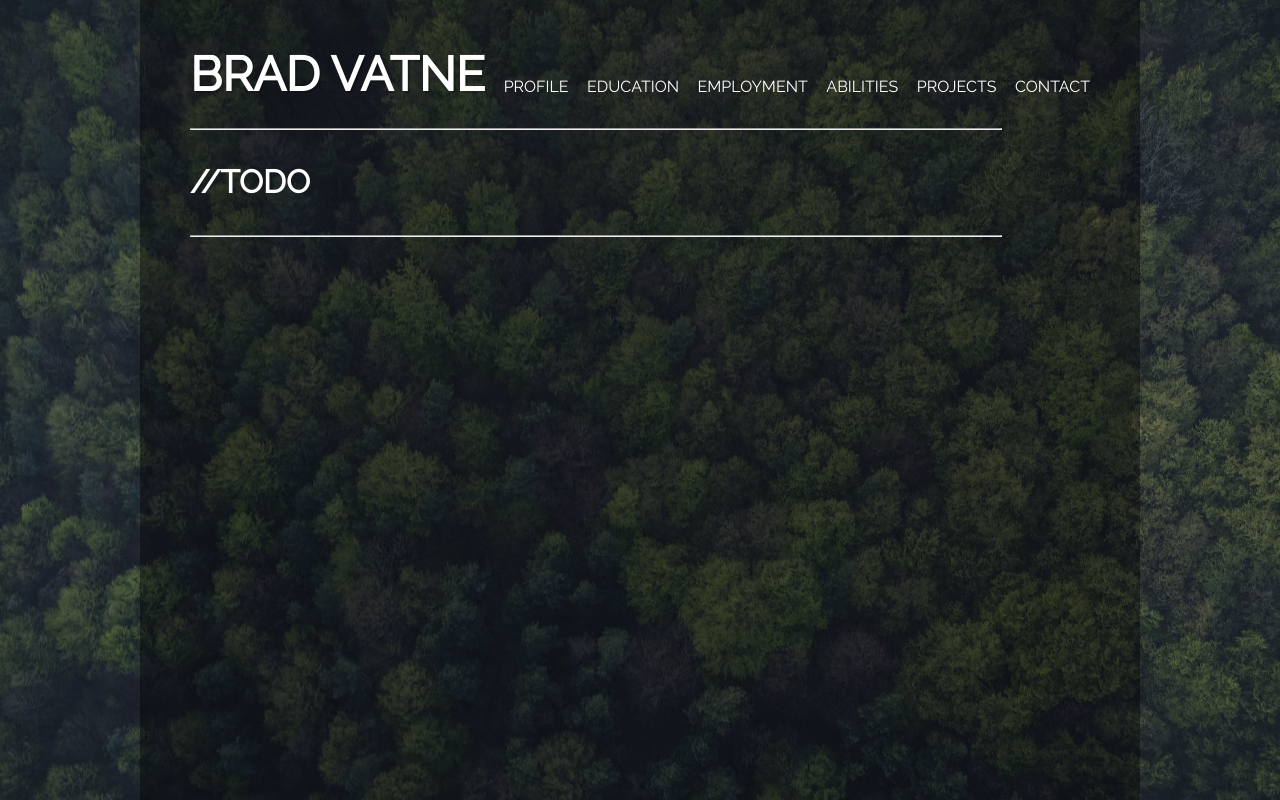
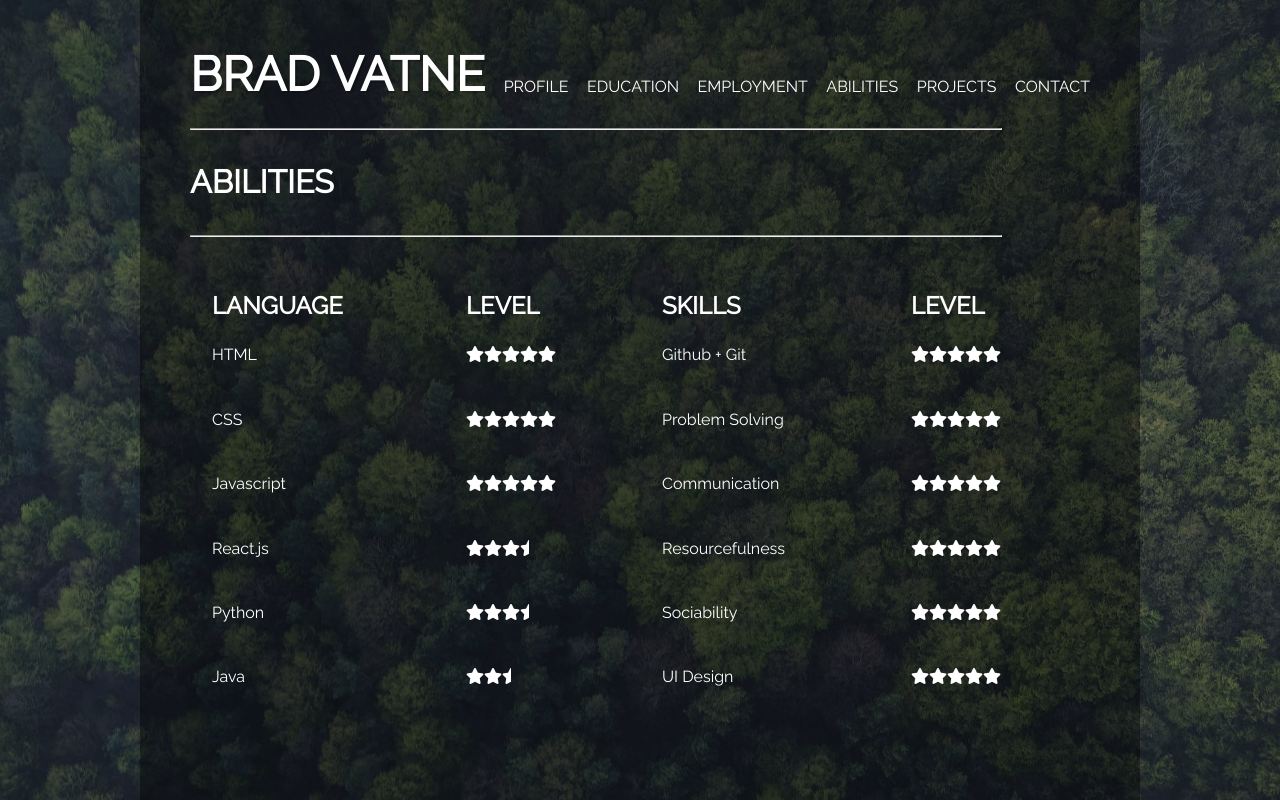
Before and after one commit to bradvatne/interactive-resume, a React (Create React App) app: page /abilities in a window 1280 px wide. Built offline with nearby package versions, Linux system fonts and the light colour scheme.

Commit message:
Added Abilities

```diff
--- a/src/App.css
+++ b/src/App.css
@@ -227,6 +227,23 @@ p {
   justify-content: space-evenly;
 }
 
+td, th{
+  padding: 20px;
+}
+
+th{
+  padding-bottom: 0;
+}
+
+.abilities-container {
+  display: grid;
+  grid-template-columns: 1fr 1fr;
+}
+
+.abilities-container hr{
+  display: none;
+}
+
 @keyframes fadeIn {
   from {
     opacity: 0;
--- a/src/Components/Abilities.js
+++ b/src/Components/Abilities.js
@@ -2,11 +2,77 @@ import React, { Component } from "react";
 
 export class Abilities extends Component {
   render() {
+
     return (
+
       <div className="fadeIn">
+
         <hr />
-        <h2>//TODO</h2>
-        <hr />
+        <h2>ABILITIES</h2>
+        <hr/>
+        <div className="abilities-container">
+        <table>
+        <tr>
+          <th><h3>LANGUAGE</h3></th>
+          <th><h3>LEVEL</h3></th>
+        </tr>
+        <tr>
+        <td>HTML</td>
+        <td><i class="fa fa-star" aria-hidden="true"></i><i class="fa fa-star" aria-hidden="true"></i><i class="fa fa-star" aria-hidden="true"></i><i class="fa fa-star" aria-hidden="true"></i><i class="fa fa-star" aria-hidden="true"></i></td>
+        </tr>
+        <tr>
+        <td>CSS</td>
+        <td><i class="fa fa-star" aria-hidden="true"></i><i class="fa fa-star" aria-hidden="true"></i><i class="fa fa-star" aria-hidden="true"></i><i class="fa fa-star" aria-hidden="true"></i><i class="fa fa-star" aria-hidden="true"></i></td>
+        </tr>
+        <tr>
+        <td>Javascript</td>
+        <td><i class="fa fa-star" aria-hidden="true"></i><i class="fa fa-star" aria-hidden="true"></i><i class="fa fa-star" aria-hidden="true"></i><i class="fa fa-star" aria-hidden="true"></i><i class="fa fa-star" aria-hidden="true"></i></td>
+        </tr>
+        <tr>
+        <td>React.js</td>
+        <td><i class="fa fa-star" aria-hidden="true"></i><i class="fa fa-star" aria-hidden="true"></i><i class="fa fa-star" aria-hidden="true"></i><i class="fa fa-star-half" aria-hidden="true"></i></td>
+        </tr>
+        <tr>
+        <td>Python</td>
+        <td><i class="fa fa-star" aria-hidden="true"></i><i class="fa fa-star" aria-hidden="true"></i><i class="fa fa-star" aria-hidden="true"></i><i class="fa fa-star-half" aria-hidden="true"></i></td>
+        </tr>
+        <tr>
+        <td>Java</td>
+        <td><i class="fa fa-star" aria-hidden="true"></i><i class="fa fa-star" aria-hidden="true"></i><i class="fa fa-star-half" aria-hidden="true"></i></td>
+        </tr>
+        </table>
+        <hr/>
+        <table>
+        <tr>
+          <th><h3>SKILLS</h3></th>
+          <th><h3>LEVEL</h3></th>
+        </tr>
+        <tr>
+        <td>Github + Git</td>
+        <td><i class="fa fa-star" aria-hidden="true"></i><i class="fa fa-star" aria-hidden="true"></i><i class="fa fa-star" aria-hidden="true"></i><i class="fa fa-star" aria-hidden="true"></i><i class="fa fa-star" aria-hidden="true"></i></td>
+        </tr>
+        <tr>
+        <td>Problem Solving</td>
+        <td><i class="fa fa-star" aria-hidden="true"></i><i class="fa fa-star" aria-hidden="true"></i><i class="fa fa-star" aria-hidden="true"></i><i class="fa fa-star" aria-hidden="true"></i><i class="fa fa-star" aria-hidden="true"></i></td>
+        </tr>
+        <tr>
+        <td>Communication</td>
+        <td><i class="fa fa-star" aria-hidden="true"></i><i class="fa fa-star" aria-hidden="true"></i><i class="fa fa-star" aria-hidden="true"></i><i class="fa fa-star" aria-hidden="true"></i><i class="fa fa-star" aria-hidden="true"></i></td>
+        </tr>
+        <tr>
+        <td>Resourcefulness</td>
+        <td><i class="fa fa-star" aria-hidden="true"></i><i class="fa fa-star" aria-hidden="true"></i><i class="fa fa-star" aria-hidden="true"></i><i class="fa fa-star" aria-hidden="true"></i><i class="fa fa-star" aria-hidden="true"></i></td>
+        </tr>
+        <tr>
+        <td>Sociability</td>
+        <td><i class="fa fa-star" aria-hidden="true"></i><i class="fa fa-star" aria-hidden="true"></i><i class="fa fa-star" aria-hidden="true"></i><i class="fa fa-star" aria-hidden="true"></i><i class="fa fa-star" aria-hidden="true"></i></td>
+        </tr>
+        <tr>
+        <td>UI Design</td>
+        <td><i class="fa fa-star" aria-hidden="true"></i><i class="fa fa-star" aria-hidden="true"></i><i class="fa fa-star" aria-hidden="true"></i><i class="fa fa-star" aria-hidden="true"></i><i class="fa fa-star" aria-hidden="true"></i></td>
+        </tr>
+        </table>
+      </div>
       </div>
     );
   }
--- a/src/Media.css
+++ b/src/Media.css
@@ -113,10 +113,23 @@
     font-size: 1.8rem;
   }
 
+  .site-head {
+    margin-bottom: 5px;
+  }
+
   .dropped {
     margin-top: 30px;
     font-size: 1rem;
     margin-right: 30px;
     display: inline-block;
   }
+  .abilities-container {
+    display: grid;
+    grid-template-columns: 1fr;
+
+  }
+  .abilities-container hr{
+    display: flex;
+
+  }
 }
```
